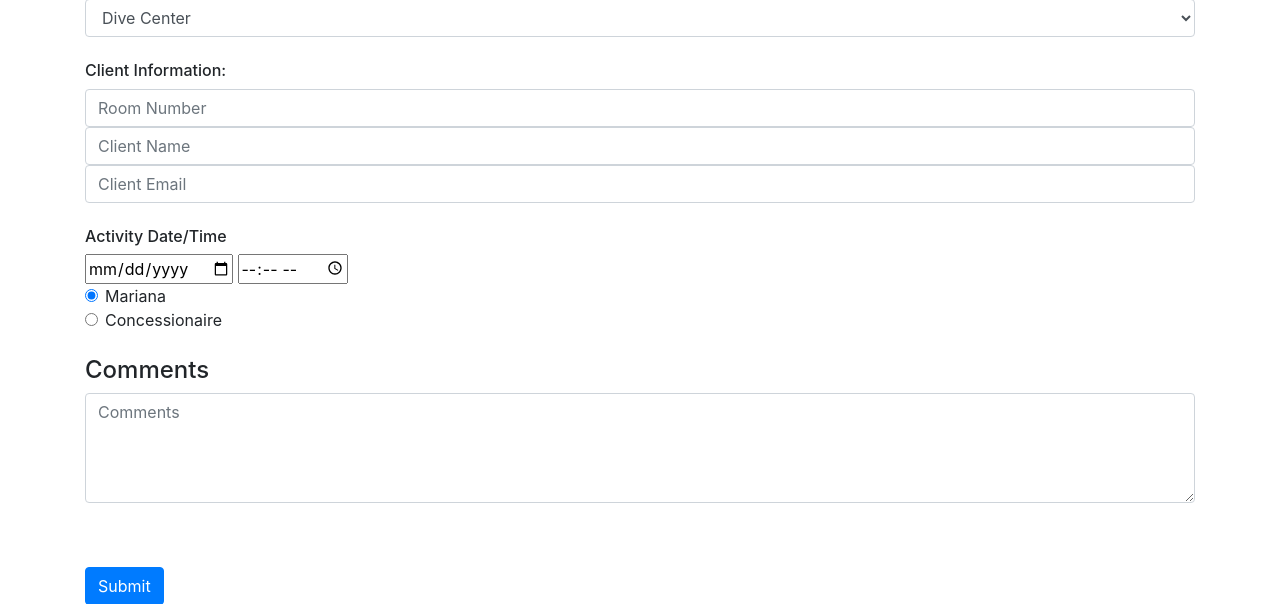
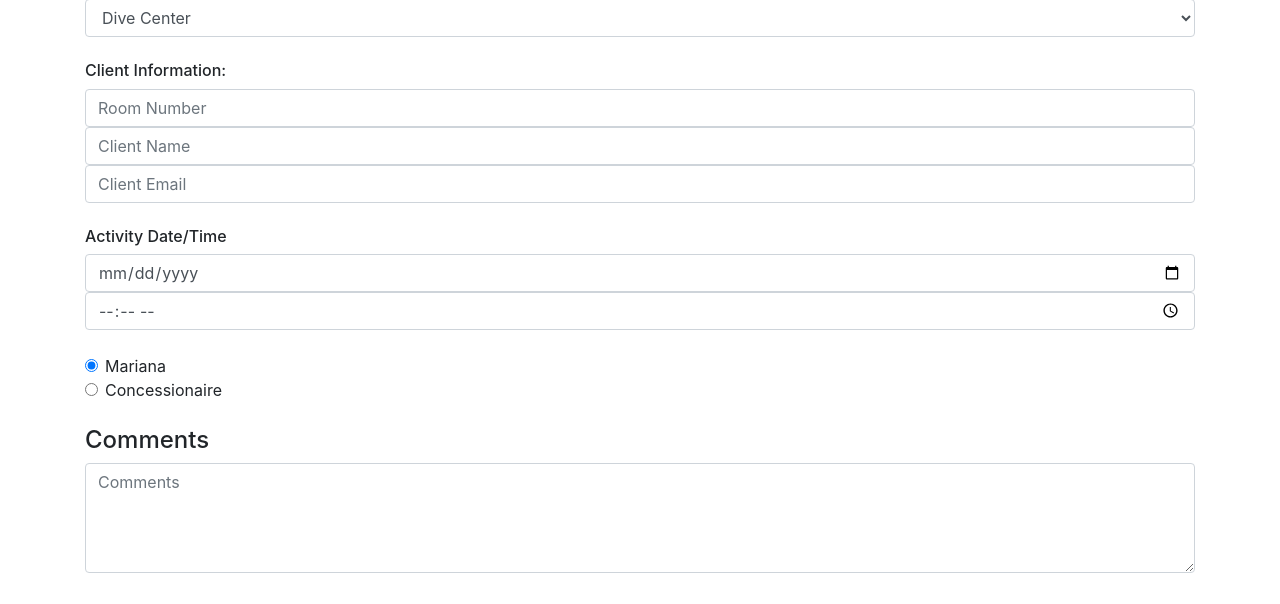
Before and after one commit to Karnes232/diveshop, a Django app: page /index in a window 1280 px wide. Shown: the part 577-1181 px from the top of the page. Run offline with Django 3.2, Linux system fonts and the light colour scheme; a user stored in the database is signed in; data comes from the database, SQL or seed files in the repository; some libraries are stand-ins or nearby versions.

Commit message:
Changed time and date form control

```diff
--- a/sales/templates/sales/index.html
+++ b/sales/templates/sales/index.html
@@ -104,8 +104,8 @@
         <input class="form-control" type="email" name="email" placeholder="Client Email" required>
         <br>
         <h6>Activity Date/Time</h6>
-        <input type="date" name="activity_date" id="" required>
-        <input type="time" name="activity_time" id="" required>
+        <input class="form-control" type="date" name="activity_date" id="" required>
+        <input class="form-control" type="time" name="activity_time" id="" required>
         <br>
         <div class="form-check">
             <input class="form-check-input" type="radio" name="Radios" id="Radios1" value="Mariana" checked>
```
